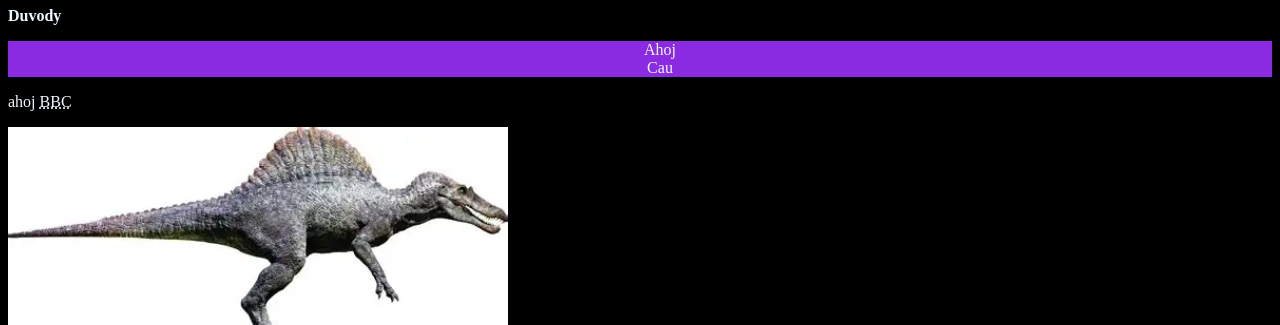
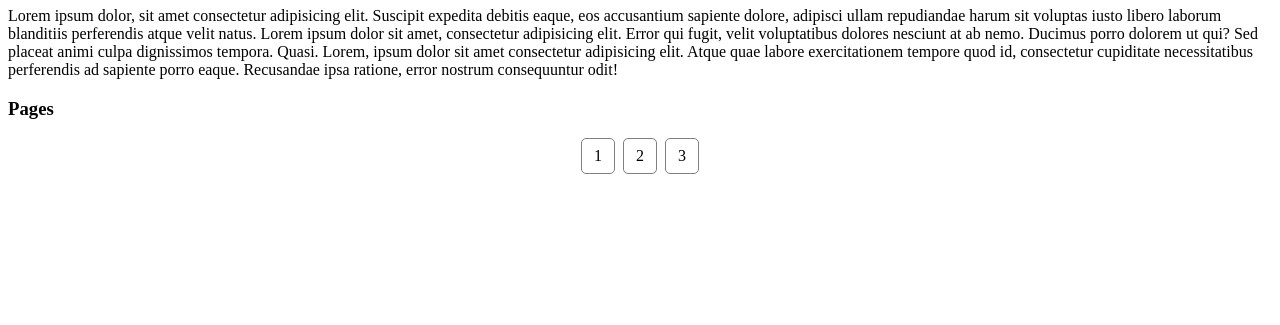
Before and after one commit to VitBojanovsky/HTML-CSS, a plain HTML site: page index.html in a window 1280 px wide. Shown: the part 73-398 px from the top of the page. Drawn offline with Linux system fonts and the light colour scheme.

Commit message:
Pagination Cviceni

```diff
--- a/index.html
+++ b/index.html
@@ -3,22 +3,29 @@
 <head>
     <meta charset="UTF-8">
     <meta name="viewport" content="width=device-width, initial-scale=1.0">
-    <title>Document</title>
-    <link rel="stylesheet" href="style.css">
-    <link rel="icon" type="image/x-icon" href="favicon.png">
+    <title>Pagination</title>
+    <link rel="stylesheet" href="styles.css">
 </head>
 <body>
-    <h1>Adam smrdi</h1>
-    <p><strong>Duvody</strong></p>
-    <div>
-        <ul>
-            <l>Ahoj</l>
-            <br>
-            <l>Cau</l>
-        </ul>
-    </div>
-    <p> ahoj <abbr title="BBC News">BBC</abbr></p>
-    <a href="https://www.google.com"><img src="spino.webp" width="500" alt="Obrazek se nenacetl"></a>
+    <header>
+        <h1>Pagination web</h1>
+    </header>
 
+    <p>Lorem ipsum dolor, sit amet consectetur adipisicing elit. Suscipit expedita debitis eaque, eos accusantium sapiente dolore, adipisci ullam repudiandae harum sit voluptas iusto libero laborum blanditiis perferendis atque velit natus. Lorem ipsum dolor sit amet, consectetur adipisicing elit. Error qui fugit, velit voluptatibus dolores nesciunt at ab nemo. Ducimus porro dolorem ut qui? Sed placeat animi culpa dignissimos tempora. Quasi. Lorem, ipsum dolor sit amet consectetur adipisicing elit. Atque quae labore exercitationem tempore quod id, consectetur cupiditate necessitatibus perferendis ad sapiente porro eaque. Recusandae ipsa ratione, error nostrum consequuntur odit!</p>
+
+
+
+
+
+
+
+    <footer>
+    <h3>Pages</h3>
+    <ul class="pagination">
+        <li><a href="page1.html">1</a></li>
+        <li><a href="page2.html">2</a></li>
+        <li><a href="page3.html">3</a></li>
+    </ul>
+    </footer>
 </body>
 </html>
--- a/style.css
+++ /dev/null
@@ -1,10 +0,0 @@
-body {
-    background-color: black;
-    color: aliceblue;
-}
-div {
-    background-color: blueviolet;
-    color:aliceblue;
-    text-align: center;
-
-}
--- /dev/null
+++ b/styles.css
@@ -0,0 +1,17 @@
+
+.pagination {
+  display: flex;
+  justify-content: center;
+  list-style: none;
+  padding: 0px;
+}
+
+.pagination li a {
+  display: block;
+  padding: 8px 12px;
+  text-decoration: none;
+  border: 1px solid gray;
+  color: black;
+  margin: 0 4px;
+  border-radius: 5px;
+}
```
Also changed, not shown: page1.html (added, +23 -0 lines), page2.html (added, +23 -0 lines), page3.html (added, +23 -0 lines), favicon.png (deleted), spino.webp (deleted).
